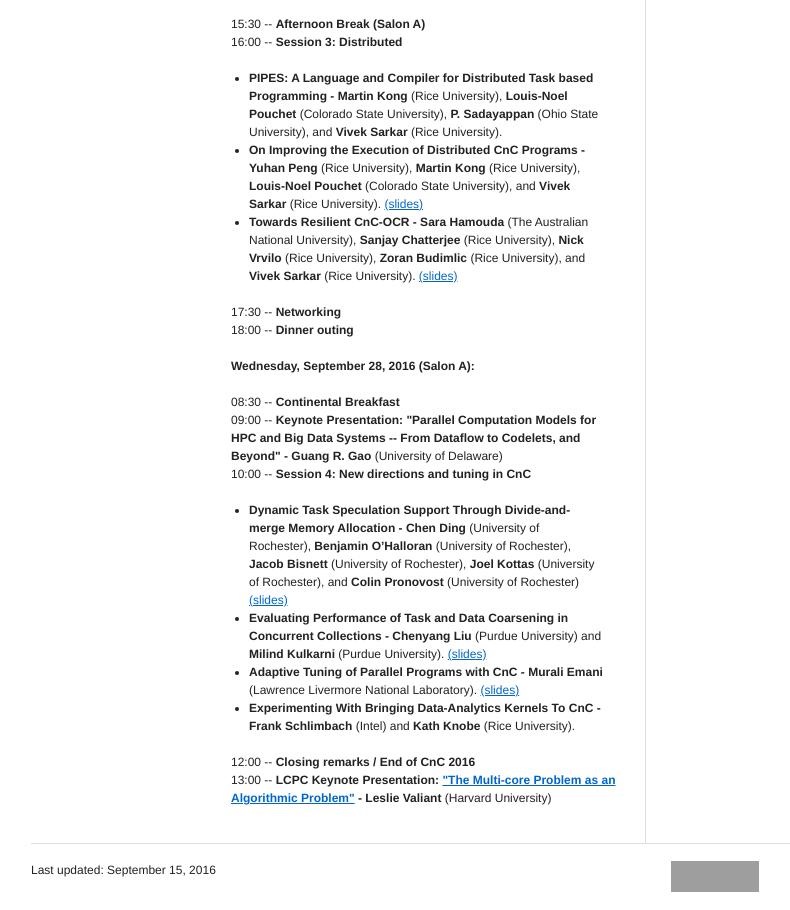
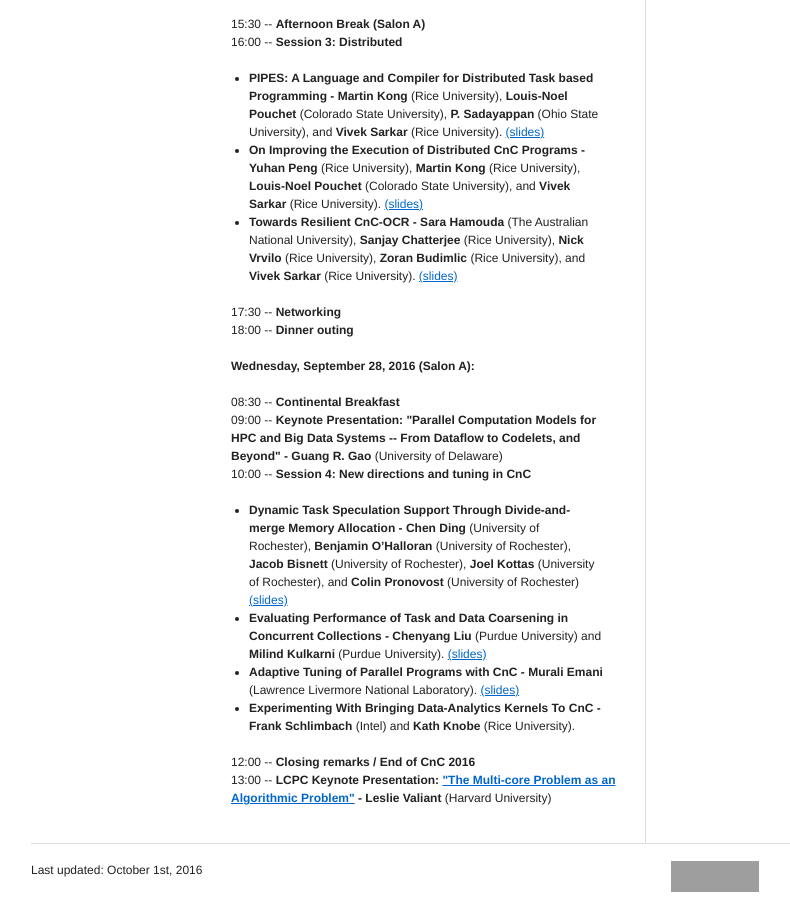
Before and after one commit to cncworkshop2016/cncworkshop2016.github.io, a plain HTML site: page index.html in a window 1280 px wide. Shown: the part 1224-2134 px from the top of the page, without its empty margins (134-924 px from the left). Drawn offline with Linux system fonts and the light colour scheme; grey boxes are pictures that could not be loaded.

Commit message:
Additional slides

```diff
--- a/index.html
+++ b/index.html
@@ -168,7 +168,8 @@
 
         	<p>16:00 -- <strong>Session 3: Distributed</strong><br /></p>
 		<ul>
-			<li><strong>PIPES: A Language and Compiler for Distributed Task based Programming - Martin Kong</strong> (Rice University), <strong>Louis-Noel Pouchet</strong> (Colorado State University), <strong>P. Sadayappan</strong> (Ohio State University), and <strong>Vivek Sarkar</strong> (Rice University).</li>
+			<li><strong>PIPES: A Language and Compiler for Distributed Task based Programming - Martin Kong</strong> (Rice University), <strong>Louis-Noel Pouchet</strong> (Colorado State University), <strong>P. Sadayappan</strong> (Ohio State University), and <strong>Vivek Sarkar</strong> (Rice University).
+		        <a href=slides/cnc16-kong.pdf>(slides) </a> </li>
 			<li><strong>On Improving the Execution of Distributed CnC Programs - Yuhan Peng</strong> (Rice University), <strong>Martin Kong</strong> (Rice University), <strong>Louis-Noel Pouchet</strong> (Colorado State University), and <strong>Vivek Sarkar</strong> (Rice University).
 		        <a href=slides/cnc16-peng.pdf>(slides) </a> </li>
 			<li><strong>Towards Resilient CnC-OCR - Sara Hamouda</strong> (The Australian National University), <strong>Sanjay Chatterjee</strong> (Rice University), <strong>Nick Vrvilo</strong> (Rice University), <strong>Zoran Budimlic</strong> (Rice University), and <strong>Vivek Sarkar</strong> (Rice University).
@@ -247,7 +248,7 @@
       <!-- BEGIN FOOTER -->
       <hr />
       <div class="span-16">
-	Last updated: <!-- @DATE-BEGIN -->September 15, 2016<!-- @DATE-END -->
+	Last updated: <!-- @DATE-BEGIN -->October 1st, 2016<!-- @DATE-END -->
       </div>
       <div class="span-3 last">
 	<p>
```
Also changed, not shown: 1 other file.
